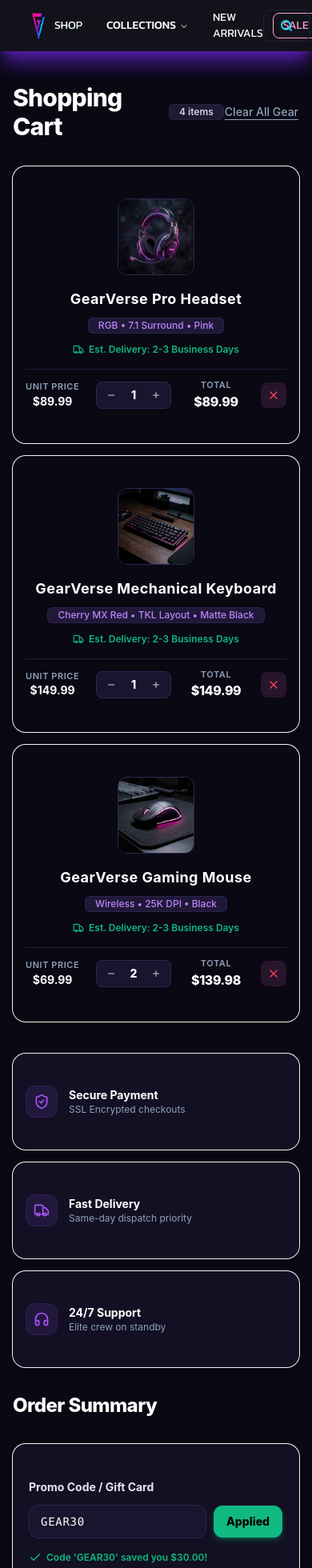
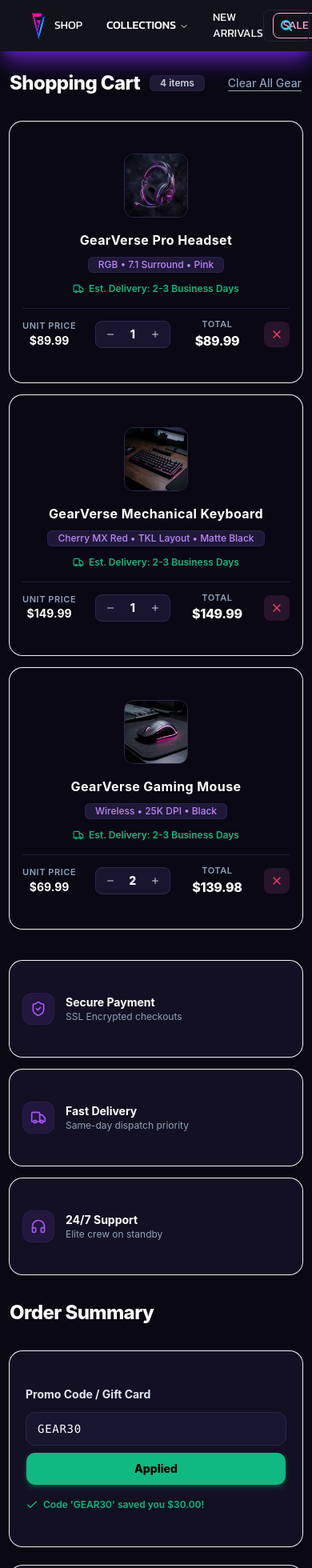
Before and after one commit to nookarin/team-07-ProjectGV-Sprint2, a React (Vite) app in the folder frontend/: page /cart-page in a window 390 px wide. Shown: the top 1960 px of the page at 80% size. Built offline with nearby package versions, Linux system fonts and the light colour scheme.

Commit message:
added-responsive

```diff
--- a/frontend/src/pages/ShoppingCart/CartPage.jsx
+++ b/frontend/src/pages/ShoppingCart/CartPage.jsx
@@ -141,16 +141,16 @@ export default function CartPage() {
   };
 
   return (
-    <div className="min-h-screen bg-[#090813] text-slate-100 py-10 px-4 sm:px-6 lg:px-12 font-sans antialiased">
+    <div className="min-h-screen bg-[#090813] text-slate-100 py-6 sm:py-10 px-3 sm:px-6 lg:px-12 font-sans antialiased">
       <div className="max-w-7xl mx-auto">
         {/* Main Grid Layout */}
         <div className="grid grid-cols-1 lg:grid-cols-12 gap-8 items-start">
           {/* Left Column: Cart Items & Info (8 Columns) */}
           <div className="lg:col-span-8 space-y-6">
             {/* Header section */}
-            <div className="flex items-center justify-between pb-2">
+            <div className="flex items-center justify-between gap-3 pb-2">
               <div className="flex items-center gap-3">
-                <h1 className="text-3xl font-extrabold tracking-tight text-white">
+                <h1 className="text-2xl sm:text-3xl font-extrabold tracking-tight text-white">
                   Shopping Cart
                 </h1>
                 <Badge className="bg-[#1e1a33] text-slate-300 hover:bg-[#282345] font-semibold text-xs px-3 py-1 rounded-md border border-[#2f294d]/60">
@@ -207,7 +207,7 @@ export default function CartPage() {
                     >
                       <CardContent className="p-4 sm:p-5 flex flex-col sm:flex-row items-center gap-4 sm:gap-6">
                         {/* Product Thumbnail */}
-                        <div className="w-24 h-24 sm:w-28 sm:h-28 rounded-xl overflow-hidden flex-shrink-0 border border-[#2e264f] relative flex items-center justify-center">
+                        <div className="w-20 h-20 sm:w-28 sm:h-28 rounded-xl overflow-hidden flex-shrink-0 border border-[#2e264f] relative flex items-center justify-center">
                           <img
                             src={item.image}
                             alt={item.name}
@@ -217,7 +217,7 @@ export default function CartPage() {
 
                         {/* Info & Metadata */}
                         <div className="flex-1 min-w-0 space-y-2 text-center sm:text-left">
-                          <h3 className="text-lg font-bold text-white tracking-wide truncate">
+                          <h3 className="text-base sm:text-lg font-bold text-white tracking-wide truncate">
                             {item.name}
                           </h3>
 
@@ -236,7 +236,7 @@ export default function CartPage() {
                         </div>
 
                         {/* Pricing & Controls Container */}
-                        <div className="flex items-center justify-between w-full sm:w-auto gap-4 sm:gap-8 pt-3 sm:pt-0 border-t sm:border-t-0 border-[#231e3d]">
+                        <div className="flex items-center justify-between w-full sm:w-auto gap-2 sm:gap-8 pt-3 sm:pt-0 border-t sm:border-t-0 border-[#231e3d]">
                           {/* Unit Price */}
                           <div className="text-center sm:text-right">
                             <span className="block text-[11px] text-slate-400 uppercase tracking-wider font-semibold">
@@ -356,7 +356,7 @@ export default function CartPage() {
                   Promo Code / Gift Card
                 </label>
 
-                <form onSubmit={handleApplyPromo} className="flex gap-2">
+                <form onSubmit={handleApplyPromo} className="flex flex-col sm:flex-row gap-2">
                   <Input
                     type="text"
                     value={promoInput}
@@ -429,10 +429,10 @@ export default function CartPage() {
 
                 {/* Grand Total */}
                 <div className="flex justify-between items-baseline pt-1">
-                  <span className="text-xl font-extrabold text-white">
+                  <span className="text-lg sm:text-xl font-extrabold text-white">
                     Grand Total
                   </span>
-                  <span className="text-3xl font-black text-white tracking-tight">
+                  <span className="text-2xl sm:text-3xl font-black text-white tracking-tight">
                     ${grandTotal.toFixed(2)}
                   </span>
                 </div>
@@ -463,7 +463,7 @@ export default function CartPage() {
 
         {/* Modal Dialog using shadcn UI Dialog */}
         <Dialog open={checkoutSuccess} onOpenChange={setCheckoutSuccess}>
-          <DialogContent className="bg-[#151229] border-purple-500/30 text-slate-100 rounded-3xl p-8 max-w-md">
+          <DialogContent className="bg-[#151229] border-purple-500/30 text-slate-100 rounded-3xl p-5 sm:p-8 w-[calc(100%-2rem)] max-w-md">
             <DialogHeader className="text-center flex flex-col items-center space-y-4">
               <div className="w-16 h-16 bg-gradient-to-tr from-emerald-500 to-cyan-400 rounded-full flex items-center justify-center text-slate-950 mx-auto shadow-lg shadow-emerald-500/30">
                 <Check className="w-8 h-8 stroke-[3]" />
```
